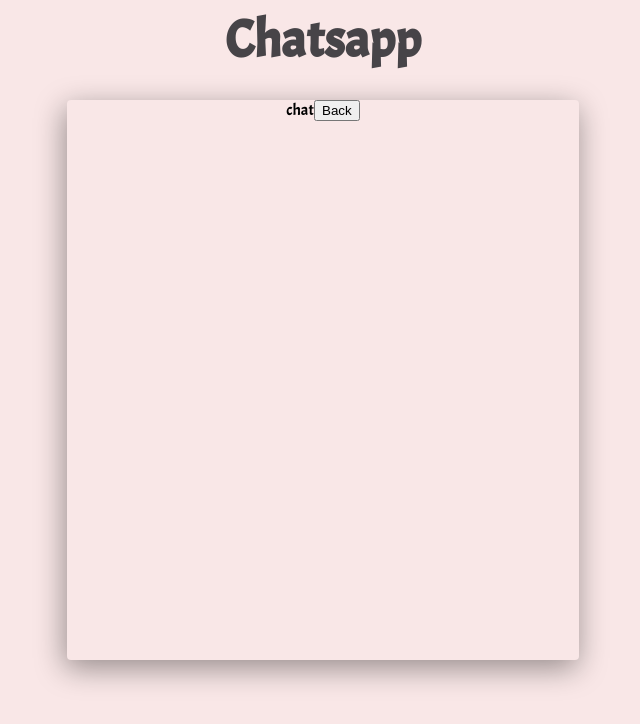
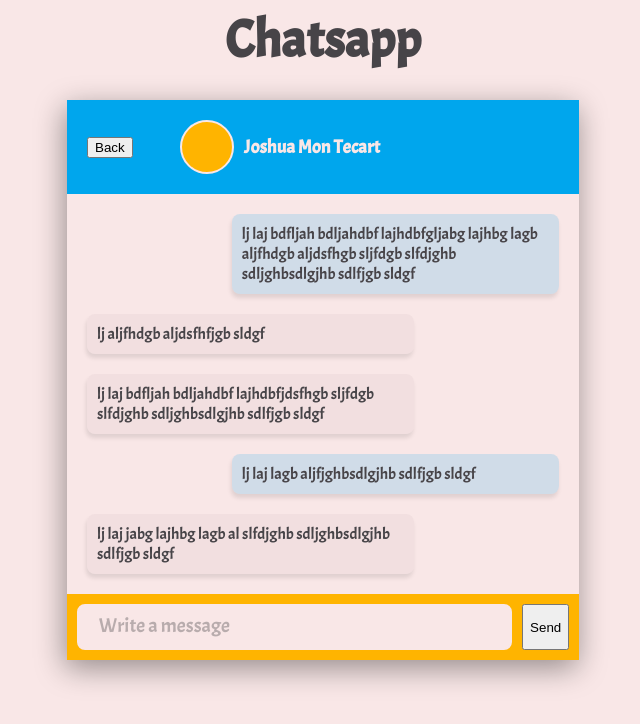
Before and after one commit to aykutsoyuk/whatsapp-clone, a React (Create React App) app: page /chat/1 in a window 1280 px wide. Shown: the top 724 px of the page, without its empty margins (317-957 px from the left). Built offline with nearby package versions, Linux system fonts and the light colour scheme.

Commit message:
chat page styles

```diff
--- a/src/App.css
+++ b/src/App.css
@@ -36,4 +36,5 @@
   border-radius: 4px;
   box-shadow: -2px 8px 30px rgba(0, 0, 0, 0.4);
   font-family: 'Acme', sans-serif;
+  position: relative;
 }
--- a/src/styles/Chat.styles.css
+++ b/src/styles/Chat.styles.css
@@ -0,0 +1,68 @@
+.chat-header {
+	background-color: #00A6ED;
+  color: #F9E7E7;
+  padding: 20px;
+  display: flex;
+  flex-direction: row;
+  align-items: center;
+}
+
+.chat-avatar {
+	width: 50px;
+  height: 50px;
+  border: 2px solid #F9E7E7;
+  background-color: #FFB400;
+  border-radius: 50%;
+	margin-right: 10px;
+}
+
+.chat-back-button {
+	margin-right: 10%;
+}
+
+.chat-body {
+	overflow: auto;
+	height: 70%;
+}
+
+.chat-bubble {
+	background-color: #4744480a;
+	max-width: 60%;
+	border-radius: 8px;
+	color: #474448;
+	box-shadow: -1px 4px 4px rgba(0, 0, 0, 0.1);
+	margin: 20px;
+	padding: 10px;
+	text-align: start;
+}
+
+.myMessage {
+	margin-left: auto;
+	background-color: #00a6ed2a;
+}
+
+.chat-input-area {
+	position: absolute;
+	bottom: 0;
+	width: 100%;
+	background-color: #FFB400;
+	display: flex;
+	justify-content: space-evenly;
+	padding: 10px 0;
+}
+
+.chat-input {
+	height: 40px;
+	background-color: #F9E7E7;
+	border-radius: 8px;
+	border: 2px solid #F9E7E7;
+	width: 80%;
+	padding-left: 20px;
+}
+
+.chat-input::placeholder {
+	margin-left: 20px;
+	font-size: 20px;
+  color: #4744485d;
+  font-family: 'Acme', sans-serif;
+}
--- a/src/styles/Messages.styles.css
+++ b/src/styles/Messages.styles.css
@@ -1,5 +1,5 @@
 .messages-header {
-  background-color: #f6511d;
+  background-color: #00A6ED;
   color: #F9E7E7;
   padding: 20px;
   display: flex;
@@ -13,7 +13,7 @@
   width: 50px;
   height: 50px;
   border: 2px solid #F9E7E7;
-  background-color: #00A6ED;
+  background-color: #FFB400;
   border-radius: 50%;
   position: absolute;
   left: 10px;
--- a/src/views/Chat.js
+++ b/src/views/Chat.js
@@ -2,7 +2,31 @@ import React from "react";
 import "../styles/Chat.styles.css"
 
 const Chat = () => {
-  return <div className="main">chat<button className="messages-back-button">Back</button></div>;
+  return <div className="main">
+    <header className="chat-header">
+    <button className="chat-back-button">Back</button>
+        <span className="chat-avatar">
+          <img className="chat-avatar-image" />
+        </span>
+        <h3>Joshua Mon Tecart</h3>
+      </header>
+      <div className="chat-body">
+        <div className="chat-bubble myMessage">lj laj bdfljah bdljahdbf lajhdbfgljabg lajhbg lagb aljfhdgb aljdsfhgb sljfdgb slfdjghb sdljghbsdlgjhb sdlfjgb sldgf</div>
+        <div className="chat-bubble">lj aljfhdgb aljdsfhfjgb sldgf</div>
+        <div className="chat-bubble">lj laj bdfljah bdljahdbf lajhdbfjdsfhgb sljfdgb slfdjghb sdljghbsdlgjhb sdlfjgb sldgf</div>
+        <div className="chat-bubble myMessage">lj laj  lagb aljfjghbsdlgjhb sdlfjgb sldgf</div>
+        <div className="chat-bubble">lj laj jabg lajhbg lagb al slfdjghb sdljghbsdlgjhb sdlfjgb sldgf</div>
+        <div className="chat-bubble myMessage">lj laj jabg dgf</div>
+        <div className="chat-bubble">lj laj bdfljah bdljahdbf lajhdbfjdsfhgb sljfdgb slfdjghb sdljghbsdlgjhb sdlfjgb sldgf</div>
+        <div className="chat-bubble myMessage">lj laj  lagb aljfjghbsdlgjhb sdlfjgb sldgf</div>
+        <div className="chat-bubble">lj laj jabg lajhbg lagb al slfdjghb sdljghbsdlgjhb sdlfjgb sldgf</div>
+        <div className="chat-bubble myMessage">lj laj jabg dgf</div>
+      </div>
+      <div className="chat-input-area">
+        <input className="chat-input" placeholder="Write a message" />
+        <button className="chat-send-button">Send</button>
+      </div>
+    </div>;
 };
 
 export default Chat;
```
